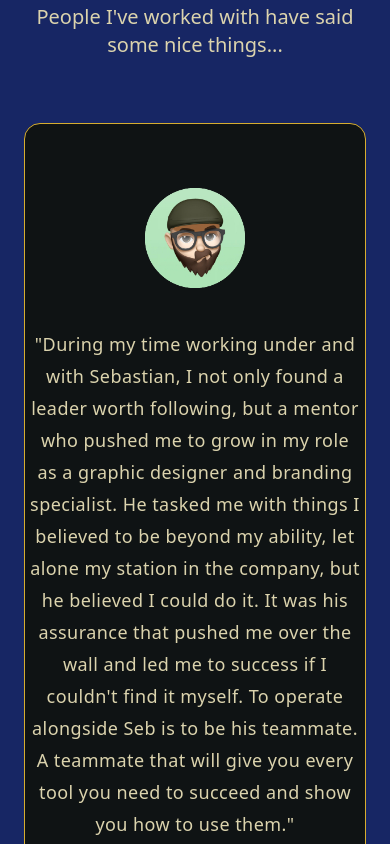
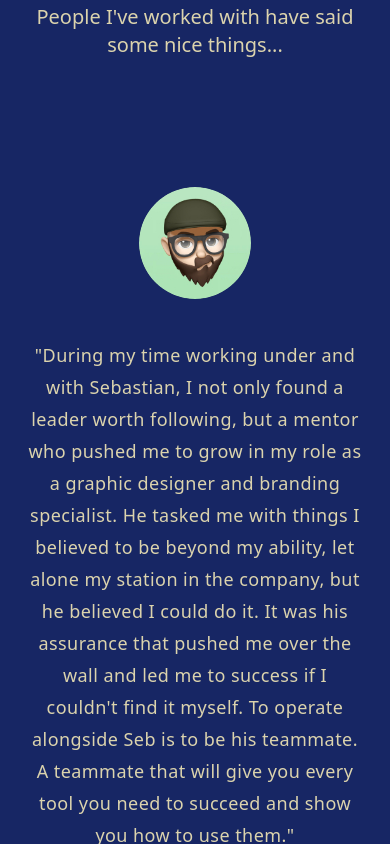
Before and after one commit to SebastianWolfgangBrownstein/portfolio, a Next.js app: page / in a window 390 px wide. Shown: the part 7680-8524 px from the top of the page. Built offline with nearby package versions, Linux system fonts and the light colour scheme; a web font is replaced by a local one.

Commit message:
added testimonial carousel via react-responsive-carousel library

```diff
--- a/components/Testimonials/Testimonial.jsx
+++ b/components/Testimonials/Testimonial.jsx
@@ -8,10 +8,10 @@ const Testimonial = ({
 }) => {
 
     return (
-        <div className="mb-10 py-16 border border-gold rounded-2xl bg-gunmetal">
+        <div className="mb-10 py-16 rounded-2xl">
             <div className="flex justify-center w-full mb-10">
-                <div className="">
-                    <Image src={imagePath} alt={author} width={100} height={80}/>
+                <div className="w-28 h-28 rounded-full overflow-hidden">
+                    <Image src={imagePath} alt={author} width={100} height={80} quality={100}/>
                 </div>
             </div>
             <div className="px-1 xl:px-28 mb-10">
--- /dev/null
+++ b/components/Testimonials/TestimonialSlider.jsx
@@ -0,0 +1,30 @@
+import "react-responsive-carousel/lib/styles/carousel.min.css";
+import { Carousel } from 'react-responsive-carousel';
+import Testimonial from "./Testimonial"
+
+
+const TestimonialSlider = () => {
+
+    return (
+        <Carousel
+            showArrows={false}
+            showStatus={false}
+            showThumbs={false}
+        >
+            <Testimonial
+                author="Chuck Mudarski"
+                authorTitle="Head of Marketing, CamBling"
+                quote="During my time working under and with Sebastian, I not only found a leader worth following, but a mentor who pushed me to grow in my role as a graphic designer and branding specialist. He tasked me with things I believed to be beyond my ability, let alone my station in the company, but he believed I could do it. It was his assurance that pushed me over the wall and led me to success if I couldn&apos;t find it myself. To operate alongside Seb is to be his teammate. A teammate that will give you every tool you need to succeed and show you how to use them."
+                imagePath="/images/chuck_bitmoji.png"
+            />
+            <Testimonial
+                author="Milosh Spasik"
+                authorTitle="Frontend Developer & UI/UX Designer, ChainStarters"
+                quote="Sebastian is a highly professional, strategic, engaged, hard working senior web & app developer. I owe him a huge THANK YOU for showing me and teaching me the first steps in development and coding. He is a greate teacher with a huge patience tolerance. Thank you!"
+                imagePath="/images/milosh_profile.jpg"
+            />
+        </Carousel>
+    )
+}
+
+export default TestimonialSlider;
--- a/components/Testimonials/Testimonials.jsx
+++ b/components/Testimonials/Testimonials.jsx
@@ -1,4 +1,5 @@
-import Testimonial from "./Testimonial"
+
+import TestimonialSlider from "./TestimonialSlider"
 
 const Testimonials = () => {
   return (
@@ -6,14 +7,8 @@ const Testimonials = () => {
         <h2 className="text-3xl font-play mb-5 text-gold">Testimonials</h2>
         <p className="text-xl text-tan mb-16 xl:mb-16">People I&apos;ve worked with have said some nice things...</p>
 
-        <div className="">
-            <Testimonial
-              author="Chuck Mudarski"
-              authorTitle="Head of Marketing, CamBling"
-              quote="During my time working under and with Sebastian, I not only found a leader worth following, but a mentor who pushed me to grow in my role as a graphic designer and branding specialist. He tasked me with things I believed to be beyond my ability, let alone my station in the company, but he believed I could do it. It was his assurance that pushed me over the wall and led me to success if I couldn&apos;t find it myself. To operate alongside Seb is to be his teammate. A teammate that will give you every tool you need to succeed and show you how to use them."
-              imagePath="/images/chuck_bitmoji.png"
-            />
-        </div>
+        <TestimonialSlider />
+
 
     </section>
   )
--- a/package.json
+++ b/package.json
@@ -11,13 +11,15 @@
   "dependencies": {
     "@next/font": "13.1.6",
     "@sebthedev/swanky-icons": "^1.0.8",
+    "classnames": "^2.3.2",
     "dotenv": "^16.0.3",
     "eslint": "8.34.0",
     "eslint-config-next": "13.1.6",
     "next": "13.1.6",
     "nodemailer": "^6.9.1",
     "react": "18.2.0",
-    "react-dom": "18.2.0"
+    "react-dom": "18.2.0",
+    "react-responsive-carousel": "^3.2.23"
   },
   "devDependencies": {
     "@tailwindcss/forms": "^0.5.3",
```
Also changed, not shown: components/Testimonials/Carousel.jsx (deleted, +0 -10 lines), public/images/milosh_profile.jpg (added), 1 other file (tests, documents, lock files or other folders).
